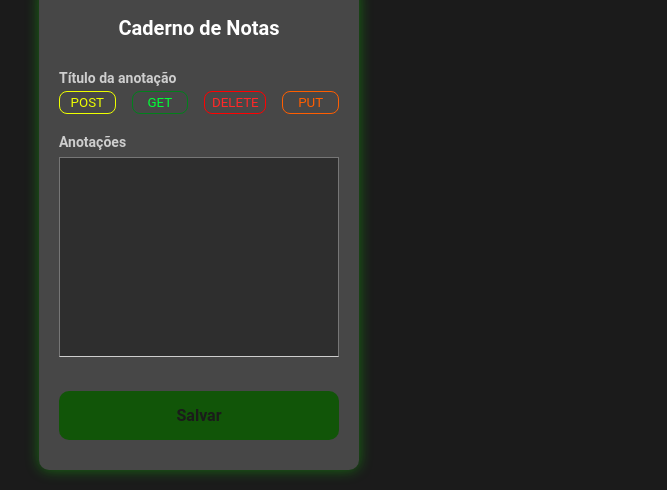
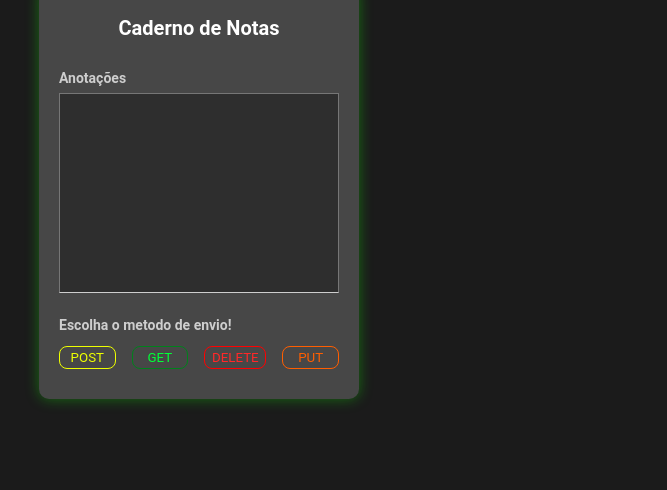
Before and after one commit to GabrielSeal/crud_oi_nodejs, a React (Create React App) app in the folder FrontEnd/frontend/: page / in a window 1280 px wide. Shown: the part 140-630 px from the top of the page, without its empty margins (49-716 px from the left). Built offline with nearby package versions, Linux system fonts and the light colour scheme; no server answers.

Commit message:
ajuste na estilização principal

```diff
--- a/FrontEnd/frontend/src/App.jsx
+++ b/FrontEnd/frontend/src/App.jsx
@@ -1,128 +1,123 @@
+import React, { useState, useEffect, useRef } from "react";
+import Header from "./Header";
+import "./Global.css";
+import "./Sidebar.css";
+import "./App.css";
+import "./Main.css";
+import Notes from "./Components/Notes/index.js";
+import api from "./Services/Api.js";
 
-
-import React, { useState, useEffect, useRef } from 'react';
-import Header from './Header';
-import './Global.css'
-import './Sidebar.css'
-import './App.css'
-import './Main.css'
-import Notes from './Components/Notes/index.js';
-import api from './Services/Api.js';
-
-
-  function App() {
-
-  const [title, setTitles] = useState('');
-  const [notes, setNotes] = useState('');
+function App() {
+  const [title, setTitles] = useState("");
+  const [notes, setNotes] = useState("");
   const [allNotes, setAllNotes] = useState([]);
 
-  useEffect(()=> {
-    getAllNotes()
-  }, [])
+  useEffect(() => {
+    getAllNotes();
+  }, []);
 
   async function getAllNotes() {
-    const response = await api.get('/annotations', )
+    const response = await api.get("/annotations");
     setAllNotes(response.data);
-
   }
 
- async function handleDelete(id)
-  {
+  async function handleDelete(id) {
     const deletedNote = await api.delete(`/annotations/${id}`);
 
-    if(deletedNote)
-      {
-        setAllNotes(allNotes.filter(note => note._id != id)); // verifica os ids cadastrados e se for diferente do id passado para
-        //exclusão, será mantido, caso contrário será removido
-      }
+    if (deletedNote) {
+      setAllNotes(allNotes.filter((note) => note._id != id)); // verifica os ids cadastrados e se for diferente do id passado para
+      //exclusão, será mantido, caso contrário será removido
+    }
   }
 
-  async function handleChangePriority(id)
-  {
+  async function handleChangePriority(id) {
     const note = await api.put(`/priorities/${id}`);
-    if(note)
-    {
+    if (note) {
       getAllNotes();
     }
   }
 
-  async function handleSubmit(e)
-  {
+  async function handleSubmit(e) {
     e.preventDefault();
 
-    const response = await api.post('/annotations', {
+    const response = await api.post("/annotations", {
       title,
       notes,
-      priority:false
+      priority: false,
     });
 
-    setTitles('');
-    setNotes('');
-    setAllNotes([...allNotes, response.data])
+    setTitles("");
+    setNotes("");
+    setAllNotes([...allNotes, response.data]);
   }
-    useEffect(() => {
-      function enableSubmitButton() {
-       let btn = document.getElementById('btn_submit')
-       btn.style.background = '#115508'
-        if(title && notes) {
-          btn.style.background = '#175a03'
-       }
-      }
-      enableSubmitButton()
-        }, [title, notes])
-
+  // useEffect(() => {
+  //   function enableSubmitButton() {
+  //     let btn = document.getElementById("btn_submit");
+  //     btn.style.background = "#115508";
+  //     if (title && notes) {
+  //       btn.style.background = "#175a03";
+  //     }
+  //   }
+  //   enableSubmitButton();
+  // }, [title, notes]);
 
   return (
-
     <>
       <header className="header">
         <img className="img" src="/logoOI.png" alt="logo oi" />
       </header>
 
-    <div id="app">
+      <div id="app">
         <aside>
           <strong>Caderno de Notas</strong>
           <form onSubmit={handleSubmit}>
-            <div className="input-block">
-              <label htmlFor="title">Título da anotação</label>
-
-              <div className='buttons'>
-                <button className="button-post">POST</button>
-                <button className="button-get">GET</button>
-                <button className="button-delete">DELETE</button>
-                <button className="button-put">PUT</button>
-              </div>
-
-              {/* <input
-                required
-                value={title}
-                onChange={e => setTitles(e.target.value)} /> */}
-            </div>
 
             <div className="input-block">
               <label htmlFor="nota">Anotações</label>
               <textarea
                 required
                 value={notes}
-                onChange={e => setNotes(e.target.value)} />
+                onChange={(e) => setNotes(e.target.value)}
+              />
             </div>
-            <button id='btn_submit' type="submit">Salvar</button>
+
+            <div className="input-block">
+              <label htmlFor="title">Escolha o metodo de envio!</label>
+
+              <div className="buttons">
+                <button  className="button-post">
+                  POST
+                </button>
+                <button  className="button-get">
+                  GET
+                </button>
+                <button  className="button-delete">
+                  DELETE
+                </button>
+                <button  className="button-put">
+                  PUT
+                </button>
+              </div>
+            </div>
+
+            {/* <button id="btn_submit" type="submit">
+              Salvar
+            </button> */}
           </form>
-
         </aside>
         <main>
           <ul>
-            {allNotes.map(data => (
+            {allNotes.map((data) => (
               <Notes
                 data={data}
                 handleDelete={handleDelete}
-                handleChangePriority={handleChangePriority} />
+                handleChangePriority={handleChangePriority}
+              />
             ))}
           </ul>
         </main>
       </div>
-
-      </>
+    </>
   );
 }
 
--- a/FrontEnd/frontend/src/Sidebar.css
+++ b/FrontEnd/frontend/src/Sidebar.css
@@ -79,6 +79,9 @@ aside form button[type=submit] {
 }
 
 .button-post{
+    display: flex;
+    justify-content: center;
+    align-items: center;
     margin-top: 0.3rem;
     width: 5rem;
     height: 1.4rem;
@@ -95,7 +98,16 @@ aside form button[type=submit] {
     cursor: pointer;
 }
 
+.button-post:focus{
+    transition: 0.4s;
+    background-color: #eeff0054;
+    cursor: pointer;
+}
+
 .button-get{
+    display: flex;
+    justify-content: center;
+    align-items: center;
     margin-top: 0.3rem;
     width: 5rem;
     height: 1.4rem;
@@ -112,7 +124,16 @@ aside form button[type=submit] {
     cursor: pointer;
 }
 
+.button-get:focus{
+    transition: 0.4s;
+    background-color: #00ff376e;
+    cursor: pointer;
+}
+
 .button-delete{
+    display: flex;
+    justify-content: center;
+    align-items: center;
     margin-top: 0.3rem;
     width: 5.5rem;
     height: 1.4rem;
@@ -128,7 +149,17 @@ aside form button[type=submit] {
     background-color: #ff000073;
     cursor: pointer;
 }
+
+.button-delete:focus{
+    transition: 0.4s;
+    background-color: #ff000073;
+    cursor: pointer;
+}
+
 .button-put{
+    display: flex;
+    justify-content: center;
+    align-items: center;
     margin-top: 0.3rem;
     width: 5rem;
     height: 1.4rem;
@@ -145,7 +176,14 @@ aside form button[type=submit] {
     cursor: pointer;
 }
 
+.button-put:focus{
+    transition: 0.4s;
+    background-color: #ff5e0079;
+    cursor: pointer;
+}
+
 .buttons{
+    margin-top: 0.5rem;
     display: flex;
     justify-content: center;
     align-items: center;
```
